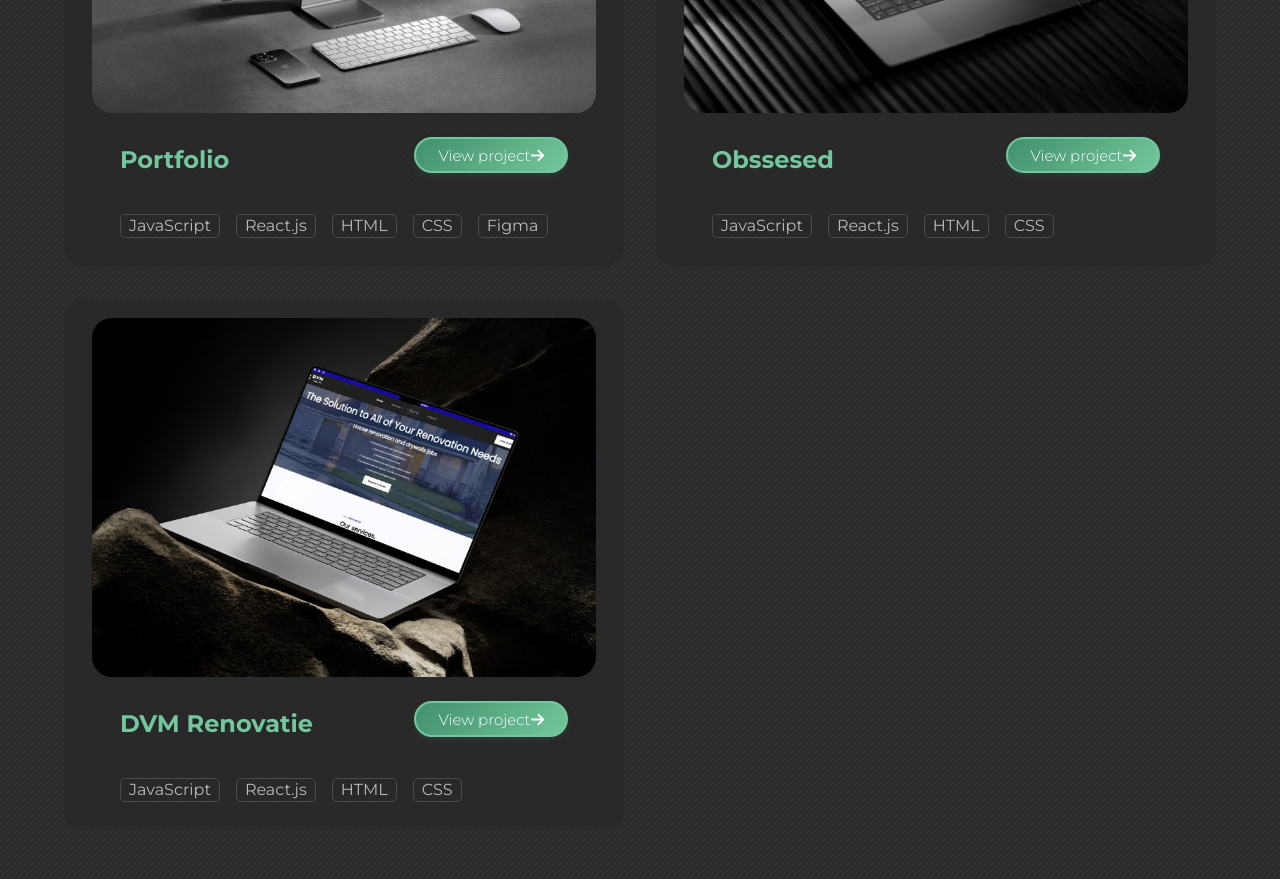
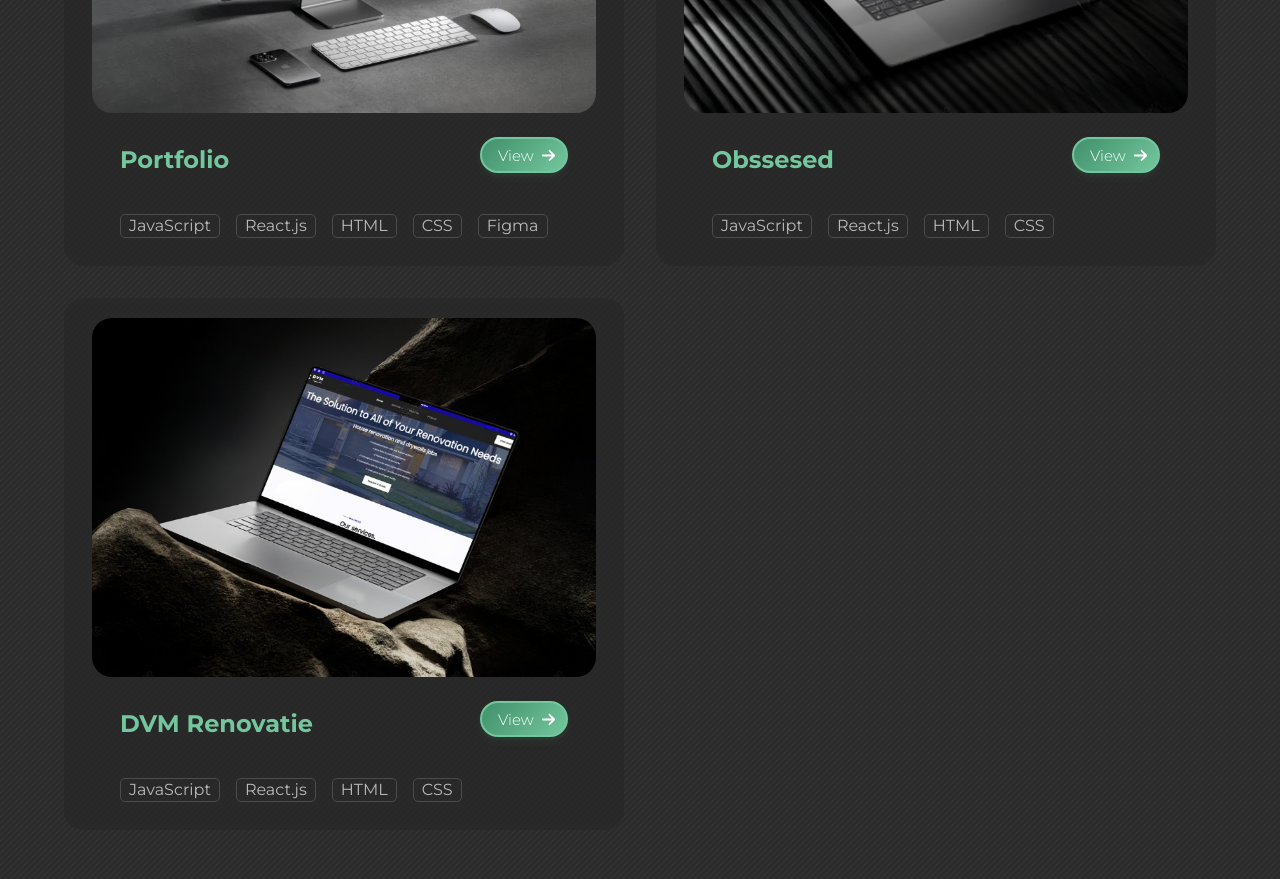
Before and after one commit to aleksa13122/aleksa-s-portfolio, a React (Vite) app: page / in a window 1280 px wide. Shown: the part 2200-3079 px from the top of the page. Built offline with nearby package versions, Linux system fonts and the light colour scheme.

Commit message:
desktop display done

```diff
--- a/src/components/Header/Header.jsx
+++ b/src/components/Header/Header.jsx
@@ -24,7 +24,7 @@ const Header = forwardRef(({ goToProjects }, ref) => {
             <button class="button">
               <a
                 className="CVanchor"
-                href="../../../public/slikamoja.jpeg"
+                href="../../../assets/Resume Eng.pdf"
                 download
               >
                 <span class="button__text">Download CV</span>
--- a/src/components/Projects/Projects.css
+++ b/src/components/Projects/Projects.css
@@ -73,27 +73,25 @@ h2 {
   background-color: rgb(75, 75, 75);
   color: white;
 }
+
 .tech-div-link {
   display: flex;
-  flex-direction: row;
   align-items: center;
+  justify-content: center;
   text-decoration: none;
+  text-align: start;
   margin-left: auto;
-  width: 20rem;
   height: 2rem;
+  gap: 0.5rem;
   padding-left: 1rem;
-  padding-right: 1rem;
-  /* justify-content: flex-end; */
+  padding-right: 0.7rem;
+
   border: 2px solid #74c69d;
   border-radius: 20px;
   font-weight: 300;
   cursor: pointer;
   color: white;
-  isolation: isolate;
   font-size: 15px;
-  display: flex;
-  flex-direction: row;
-  justify-content: center;
   box-shadow: 0 2px 4px rgba(64, 145, 108, 0.1),
     0 4px 8px rgba(64, 145, 108, 0.1), 0 -1px 2px rgba(64, 145, 108, 0.05);
   transition: all 0.3s ease;
--- a/src/components/Projects/Projects.jsx
+++ b/src/components/Projects/Projects.jsx
@@ -18,7 +18,8 @@ const Projects = forwardRef((props, ref) => {
           <div className="project-info">
             <h3>Portfolio</h3>
             <a href="/portfolio" className="tech-div-link">
-              View project <FontAwesomeIcon icon={faArrowRight} />
+              View
+              <FontAwesomeIcon icon={faArrowRight} />
             </a>
           </div>
           <div className="tech-div-container">
@@ -36,7 +37,8 @@ const Projects = forwardRef((props, ref) => {
           <div className="project-info">
             <h3>Obssesed</h3>
             <a href="/obssesed" className="tech-div-link">
-              View project <FontAwesomeIcon icon={faArrowRight} />
+              View
+              <FontAwesomeIcon icon={faArrowRight} />
             </a>
           </div>
           <div className="tech-div-container">
@@ -53,7 +55,8 @@ const Projects = forwardRef((props, ref) => {
           <div className="project-info">
             <h3>DVM Renovatie</h3>
             <a href="/dvm" className="tech-div-link">
-              View project <FontAwesomeIcon icon={faArrowRight} />
+              View
+              <FontAwesomeIcon icon={faArrowRight} />
             </a>
           </div>
           <div className="tech-div-container">
```
Also changed, not shown: 1 other file (tests, documents, lock files or other folders).
